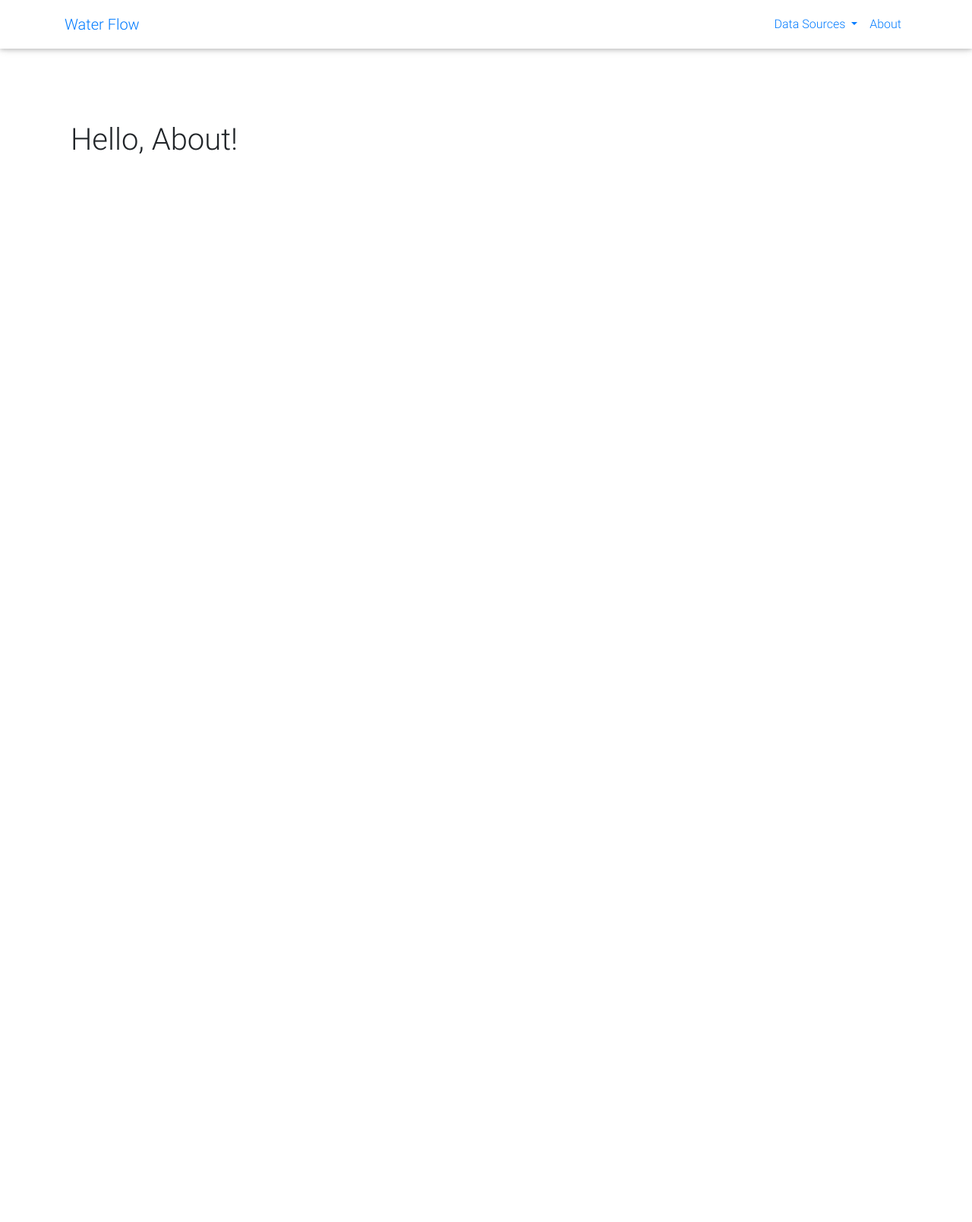
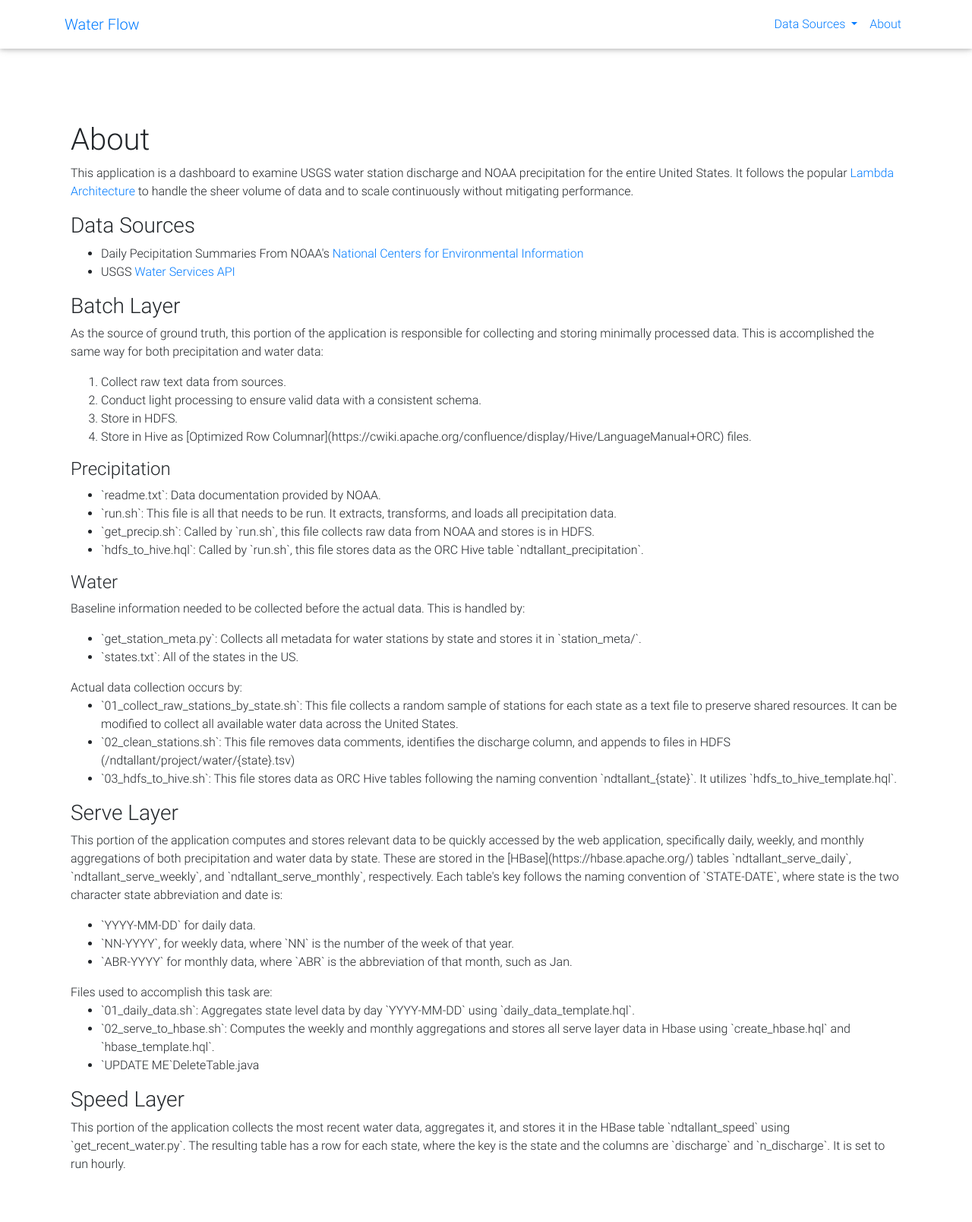
Before and after one commit to ndtallant/WaterFlow, a Flask app: page /about in a window 1280 px wide. Shown: the whole page at 76% size. Before the commit the page ends 203 px from the top, so only its background shows below. Run offline with Flask 2, Linux system fonts and the light colour scheme; some libraries are stand-ins or nearby versions.

Commit message:
Added about page

```diff
--- a/app/templates/about.html
+++ b/app/templates/about.html
@@ -1,4 +1,78 @@
 {% extends "base.html" %}
 {% block content %}
-    <h1>Hello, About!</h1>
+<h1>About</h1>
+<p>
+  This application is a dashboard to examine USGS water station discharge and NOAA precipitation for the entire United States.
+  It follows the popular <a href="https://databricks.com/glossary/lambda-architecture">Lambda Architecture</a>
+  to handle the sheer volume of data and to scale continuously without mitigating performance.
+</p>
+
+
+<h3>Data Sources</h3>
+<ul>
+  <li> Daily Pecipitation Summaries From NOAA's <a href="https://www.ncdc.noaa.gov/">National Centers for Environmental Information</a></li>
+  <li> USGS <a href="https://waterservices.usgs.gov/">Water Services API</a></li>
+</ul>
+
+<h3>Batch Layer</h3>
+<p>
+  As the source of ground truth, this portion of the application is responsible for collecting and storing minimally processed data.
+  This is accomplished the same way for both precipitation and water data:
+</p>
+
+<ol>
+  <li> Collect raw text data from sources.</li>
+  <li> Conduct light processing to ensure valid data with a consistent schema.</li>
+  <li> Store in HDFS.</li>
+  <li> Store in Hive as [Optimized Row Columnar](https://cwiki.apache.org/confluence/display/Hive/LanguageManual+ORC) files.</li>
+</ol>
+
+<h4>Precipitation</h4>
+<ul>
+  <li> `readme.txt`: Data documentation provided by NOAA.</li>
+  <li> `run.sh`: This file is all that needs to be run. It extracts, transforms, and loads all precipitation data.</li>
+  <li> `get_precip.sh`: Called by `run.sh`, this file collects raw data from NOAA and stores is in HDFS.</li>
+  <li> `hdfs_to_hive.hql`: Called by `run.sh`, this file stores data as the ORC Hive table `ndtallant_precipitation`.</li>
+</ul>
+
+<h4>Water</h4>
+<p>
+  Baseline information needed to be collected before the actual data. This is handled by:
+  <ul>
+    <li> `get_station_meta.py`: Collects all metadata for water stations by state and stores it in `station_meta/`.</li>
+    <li> `states.txt`: All of the states in the US.</li>
+  </ul>
+
+  Actual data collection occurs by:
+  <ul>
+    <li> `01_collect_raw_stations_by_state.sh`: This file collects a random sample of stations for each state as a text file to preserve shared resources. It can be modified to collect all available water data across the United States.</li>
+    <li> `02_clean_stations.sh`: This file removes data comments, identifies the discharge column, and appends to files in HDFS (/ndtallant/project/water/{state}.tsv)</li>
+    <li> `03_hdfs_to_hive.sh`: This file stores data as ORC Hive tables following the naming convention `ndtallant_{state}`. It utilizes `hdfs_to_hive_template.hql`.</li>
+  </ul>
+</p>
+
+<h3>Serve Layer</h3>
+<p>
+  This portion of the application computes and stores relevant data to be quickly accessed by the web application, specifically daily, weekly, and monthly aggregations of both precipitation and water data by state.
+  These are stored in the [HBase](https://hbase.apache.org/) tables `ndtallant_serve_daily`, `ndtallant_serve_weekly`, and `ndtallant_serve_monthly`, respectively.
+  Each table's key follows the naming convention of `STATE-DATE`, where state is the two character state abbreviation and date is:
+  <ul>
+    <li> `YYYY-MM-DD` for daily data.</li>
+    <li> `NN-YYYY`, for weekly data, where `NN` is the number of the week of that year.</li>
+    <li> `ABR-YYYY` for monthly data, where `ABR` is the abbreviation of that month, such as Jan.</li>
+  </ul>
+
+  Files used to accomplish this task are:
+  <ul>
+    <li> `01_daily_data.sh`: Aggregates state level data by day `YYYY-MM-DD` using `daily_data_template.hql`.</li>
+    <li> `02_serve_to_hbase.sh`: Computes the weekly and monthly aggregations and stores all serve layer data in Hbase using `create_hbase.hql` and `hbase_template.hql`.</li>
+    <li> `UPDATE ME`DeleteTable.java</li>
+  </ul>
+</p>
+
+<h3>Speed Layer</h3>
+<p>
+  This portion of the application collects the most recent water data, aggregates it, and stores it in the HBase table `ndtallant_speed` using `get_recent_water.py`.
+  The resulting table has a row for each state, where the key is the state and the columns are `discharge` and `n_discharge`. It is set to run hourly.
+</p>
 {% endblock %}
--- a/app/templates/base.html
+++ b/app/templates/base.html
@@ -25,7 +25,7 @@
     <!--Main Navigation-->
     <header>
         <!--Navbar-->
-        <nav class="navbar navbar-expand-lg navbar-blue fixed-top scrolling-navbar">
+        <nav class="navbar navbar-expand-lg navbar-blue fixed-top scrolling-navbar" style="background-color: white">
           <div class="container">
 
             <!-- Home Button with Name-->
```
